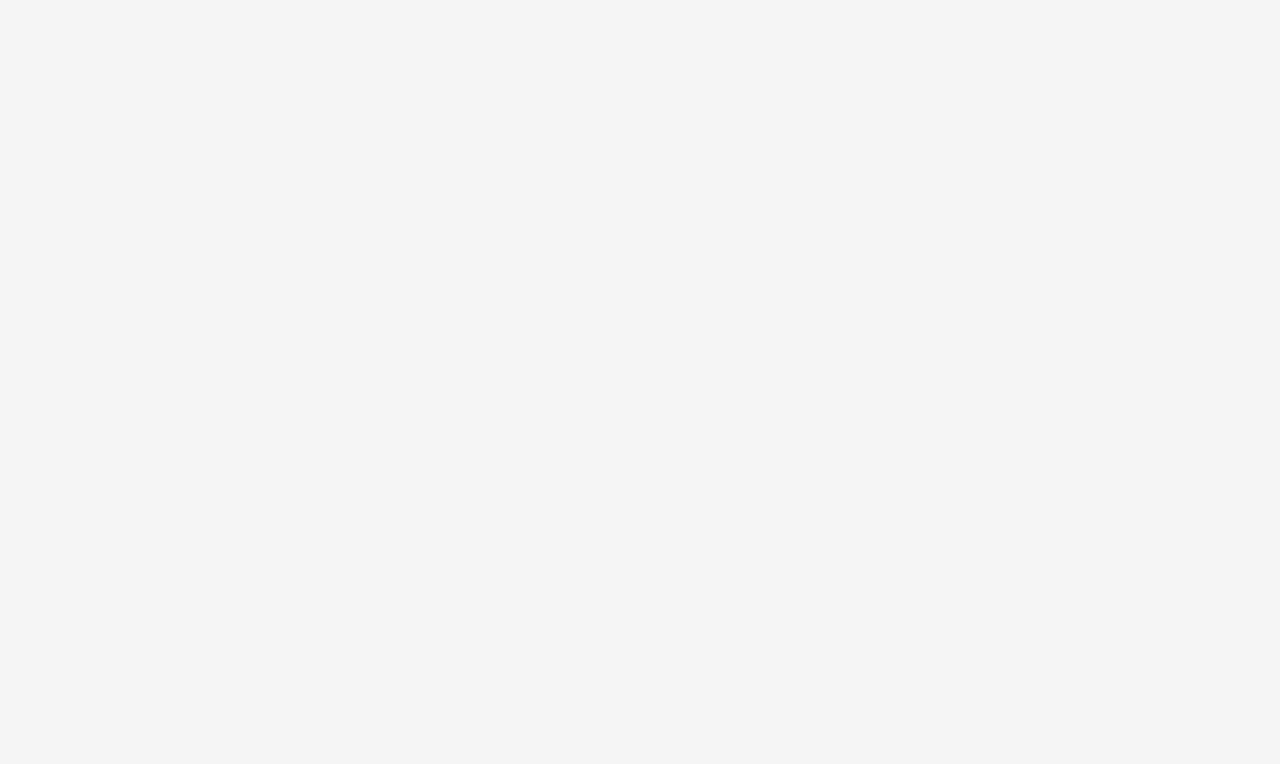
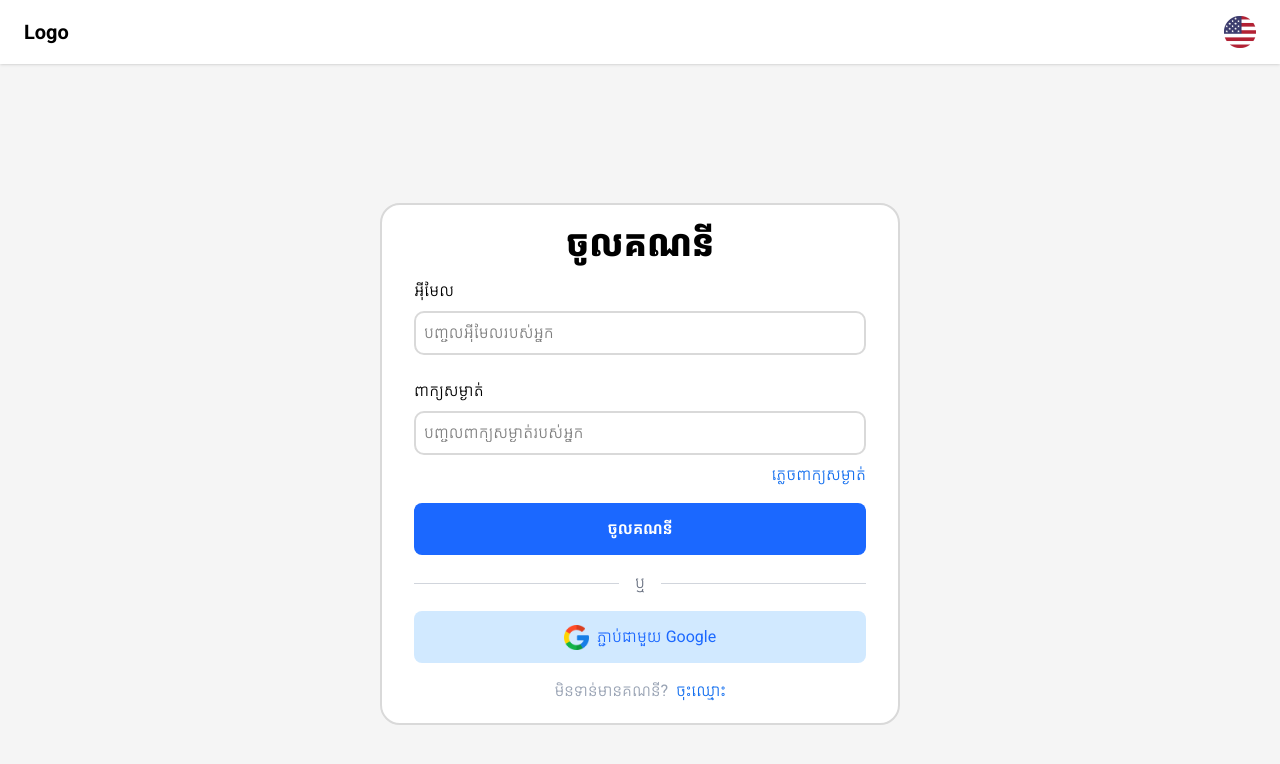
Before and after one commit to ITC-Sharing/ITC-sharing-frontend, a Vue app: page /auth/login in a window 1280 px wide. Before the commit this address had no page. Shown: the top 764 px of the page. Built offline with nearby package versions, Linux system fonts and the light colour scheme.

Commit message:
fix reponsive navbar, login, register, add new navbar, layout for auth, fix router

```diff
--- a/src/components/NavBar.vue
+++ b/src/components/NavBar.vue
@@ -1,9 +1,9 @@
 <template>
   <nav class="bg-white shadow-sm fixed top-0 left-0 w-full z-50">
     <div class="max-w-7xl mx-auto px-6">
-      <div class="flex items-center justify-between h-16">
+      <div class="flex items-center justify-between py-4 relative">
         <!-- Left Section -->
-        <div class="flex items-center gap-4">
+        <div class="flex items-center">
           <!-- Mobile Menu Button -->
           <button @click="toggleMenu" class="md:hidden text-2xl">
             <svg
@@ -28,34 +28,37 @@
 
         <!-- Center Section -->
         <!-- Mobile Logo -->
-        <router-link to="/" class="md:hidden text-xl font-bold">Logo</router-link>
+        <router-link
+          to="/"
+          class="md:hidden absolute left-1/2 transform -translate-x-1/2 text-xl font-bold"
+          >Logo</router-link
+        >
 
         <!-- Desktop Menu -->
-        <ul class="hidden md:flex gap-8 font-semibold text-black text-lg ml-22">
+        <ul
+          class="hidden md:flex gap-8 font-semibold text-black text-lg absolute left-1/2 transform -translate-x-1/2"
+        >
           <router-link to="/" class="hover:text-[#008CB9]">ទំព័រដើម</router-link>
           <router-link to="/documents" class="hover:text-[#008CB9]">ឯកសារ</router-link>
           <router-link to="/books" class="hover:text-[#008CB9]">សៀវភៅ</router-link>
         </ul>
 
         <!-- Right Section -->
-        <div class="flex items-center gap-4">
-          <img src="/src/assets/images/english.png" class="w-8 h-8 cursor-pointer" alt="English" />
-          <svg
-            xmlns="http://www.w3.org/2000/svg"
-            fill="none"
-            viewBox="0 0 24 24"
-            stroke-width="1.5"
-            stroke="currentColor"
-            class="size-6 md:hidden w-8 h-8"
-          >
-            <path
-              stroke-linecap="round"
-              stroke-linejoin="round"
-              d="M17.982 18.725A7.488 7.488 0 0 0 12 15.75a7.488 7.488 0 0 0-5.982 2.975m11.963 0a9 9 0 1 0-11.963 0m11.963 0A8.966 8.966 0 0 1 12 21a8.966 8.966 0 0 1-5.982-2.275M15 9.75a3 3 0 1 1-6 0 3 3 0 0 1 6 0Z"
-            />
-          </svg>
+        <div class="flex items-center">
+          <img
+            src="/src/assets/images/english.png"
+            class="md:w-8 md:h-8 w-7 h-7 cursor-pointer mr-4 md:gap-4"
+            alt="English"
+          />
+          <RouterLink to="/auth/login">
+            <svg xmlns="http://www.w3.org/2000/svg" viewBox="0 0 640 640" class="w-8 h-8 md:hidden">
+              <path
+                d="M320 312C386.3 312 440 258.3 440 192C440 125.7 386.3 72 320 72C253.7 72 200 125.7 200 192C200 258.3 253.7 312 320 312zM290.3 368C191.8 368 112 447.8 112 546.3C112 562.7 125.3 576 141.7 576L498.3 576C514.7 576 528 562.7 528 546.3C528 447.8 448.2 368 349.7 368L290.3 368z"
+              />
+            </svg>
+          </RouterLink>
 
-          <RouterLink to="/login">
+          <RouterLink to="/auth/login">
             <ButtonPrimary text="ចូលគណនី" class="hidden md:block" />
           </RouterLink>
         </div>
--- /dev/null
+++ b/src/components/NavBarAuth.vue
@@ -0,0 +1,26 @@
+<template>
+  <nav class="bg-white shadow-sm">
+    <div class="max-w-7xl mx-auto px-6">
+      <div class="flex items-center justify-between py-4">
+        <!-- Logo -->
+        <router-link to="/" class="text-xl font-bold">Logo</router-link>
+
+        <!-- language -->
+        <div class="flex items-center gap-4">
+          <img src="/src/assets/images/english.png" class="w-8 h-8 cursor-pointer" alt="English" />
+        </div>
+      </div>
+    </div>
+  </nav>
+</template>
+
+<script setup lang="ts">
+// import { ref } from 'vue'
+// import ButtonPrimary from '@/components/ButtonPrimary.vue'
+
+// const isOpen = ref(false)
+
+// const toggleMenu = () => {
+//   isOpen.value = !isOpen.value
+// }
+</script>
--- a/src/layouts/UserLayout.vue
+++ b/src/layouts/UserAuthLayout.vue
@@ -1,12 +1,12 @@
 <template>
   <div>
-    <NavBar />
-    <main class="pt-25">
+    <NavBarAuth />
+    <main class="min-h-screen flex items-center justify-center">
       <RouterView />
     </main>
   </div>
 </template>
 <script setup lang="ts">
-import NavBar from '@/components/NavBar.vue'
+import NavBarAuth from '@/components/NavBarAuth.vue';
 import { RouterView } from 'vue-router'
 </script>
--- a/src/router/index.ts
+++ b/src/router/index.ts
@@ -1,21 +1,58 @@
 import { createRouter, createWebHistory } from 'vue-router'
+
+const routes = [
+  // Public pages
+  {
+    path: '/',
+    component: () => import('@/layouts/UserLayout.vue'),
+    children: [
+      {
+        path: '',
+        name: 'home',
+        component: () => import('@/views/HomeView.vue'),
+      },
+      {
+        path: 'documents',
+        name: 'documents',
+        component: () => import('@/views/DocumentView.vue'),
+      },
+      {
+        path: 'books',
+        name: 'books',
+        component: () => import('@/views/BookView.vue'),
+      },
+    ],
+  },
+
+  // Auth pages
+  {
+    path: '/auth',
+    component: () => import('@/layouts/UserAuthLayout.vue'),
+    children: [
+      {
+        path: 'login',
+        name: 'login',
+        component: () => import('@/views/LoginView.vue'),
+      },
+      {
+        path: 'register',
+        name: 'register',
+        component: () => import('@/views/RegisterView.vue'),
+      },
+    ],
+  },
+
+  // 404 page
+  {
+    path: '/:pathMatch(.*)*',
+    name: 'not-found',
+    component: () => import('@/views/NotFoundView.vue'),
+  },
+]
 
 const router = createRouter({
   history: createWebHistory(import.meta.env.BASE_URL),
-  routes: [
-    {
-      path: '/',
-      component: () => import('@/layouts/UserLayout.vue'),
-      children: [
-        {path: '', name: 'home', component: () => import('@/views/HomeView.vue')},
-        {path: 'documents', name: 'documents', component: () => import('@/views/DocumentView.vue')},
-        {path: 'books', name: 'books', component: () => import('@/views/BookView.vue')},
-        {path: 'login', name: 'login', component: () => import('@/views/LoginView.vue')},
-        {path: 'register', name: 'register', component: () => import('@/views/RegisterView.vue')}
-      ]
-    },
-
-  ],
+  routes,
 })
 
 export default router
--- a/src/views/LoginView.vue
+++ b/src/views/LoginView.vue
@@ -1,6 +1,6 @@
 <script lang="ts" setup>
 import { reactive } from 'vue'
-import { useRouter, RouterLink } from 'vue-router'
+import {RouterLink } from 'vue-router'
 
 // Define the structure of the form
 interface Form {
@@ -61,10 +61,10 @@ const submitForm = (e: Event) => {
 </script>
 
 <template>
-  <div class="flex flex-col items-center justify-center h-screen">
-    <div class="md:w-130 w-80 h-fit bg-white border-2 border-[#D9D9D9] rounded-[20px]">
-      <h1 class="text-[36px] font-bold flex justify-center mt-5">ចូលគណនី</h1>
-      <form @submit="submitForm" class="m-10 flex flex-col gap-4">
+  <div class="flex flex-col">
+    <div class="md:w-130 w-80 h-fit bg-white border-2 border-[#D9D9D9] rounded-[20px] px-8">
+      <h1 class="text-[36px] font-bold flex justify-center mt-3">ចូលគណនី</h1>
+      <form @submit="submitForm" class="mt-2 mb-5 flex flex-col gap-4">
         <div class="flex flex-col gap-2">
           <label for="email">អ៊ីមែល</label>
           <input
@@ -89,10 +89,11 @@ const submitForm = (e: Event) => {
             v-model="form.password"
             class="border-2 border-[#D9D9D9] rounded-[10px] p-2 focus:outline-none focus:ring-2 focus:ring-[#1B68FF]"
           />
-          <p class="text-red-500 text-sm">{{ errors.password }}</p>
+          <div class="flex justify-between">
+            <p class="text-red-500 text-sm">{{ errors.password }}</p>
+            <span class="text-[#1570EF] flex justify-end">ភ្លេចពាក្យសម្ងាត់</span>
+          </div>
         </div>
-
-        <span class="text-[#1570EF] flex justify-end">ភ្លេចពាក្យសម្ងាត់</span>
         <button
           type="submit"
           class="w-full h-13 text-white rounded-lg bg-[#1B68FF] cursor-pointer hover:bg-[#093ABE] transition font-semibold"
@@ -108,7 +109,7 @@ const submitForm = (e: Event) => {
 
         <button
           type="button"
-          class="w-full h-13 border-2 border-[#D1E9FF] text-[#1B68FF] rounded-lg bg-[#D1E9FF] hover:bg-[#9ccfff] hover:border-[#9ccfff] flex items-center justify-center gap-2 cursor-pointer"
+          class="w-full h-13 text-[#1B68FF] rounded-lg bg-[#D1E9FF] hover:bg-[#9ccfff] flex items-center justify-center gap-2 cursor-pointer"
         >
           <img src="/src/assets/images/google.png" alt="" width="25" height="25" />
           <p>ភ្ជាប់ជាមួយ Google</p>
@@ -116,7 +117,7 @@ const submitForm = (e: Event) => {
 
         <div class="flex justify-center gap-2">
           <span class="text-[#98A2B3]">មិនទាន់មានគណនី?</span>
-          <RouterLink to="/register" class="text-[#1570EF]">ចុះឈ្មោះ</RouterLink>
+          <RouterLink to="/auth/register" class="text-[#1570EF]">ចុះឈ្មោះ</RouterLink>
         </div>
       </form>
     </div>
--- /dev/null
+++ b/src/views/NotFoundView.vue
@@ -0,0 +1,3 @@
+<template>
+    <h1>404 - Page Not Found</h1>
+</template>
--- a/src/views/RegisterView.vue
+++ b/src/views/RegisterView.vue
@@ -117,8 +117,7 @@ function submitForm(e: Event) {
 </script>
 
 <template>
-  <div class="min-h-screen bg-gray-100 flex items-center justify-center p-6">
-    <div class="w-180 h-fit bg-white border-2 border-[#D9D9D9] rounded-[20px] p-10">
+  <div class="md:w-180 w-80 h-fit bg-white border-2 border-[#D9D9D9] rounded-[20px] px-8 py-6">
     <h1 class="text-[36px] font-bold flex justify-center items-center mb-3">បង្កើតគណនី</h1>
 
     <form @submit="submitForm" class="grid grid-cols-1 md:grid-cols-2 gap-5">
@@ -228,8 +227,7 @@ function submitForm(e: Event) {
     </button>
     <div class="flex justify-center gap-2 mt-5">
       <span>មានគណនីរួចហើយ?</span>
-        <RouterLink to="/login" class="text-[#1B68FF] ml-2">ចូលគណនី</RouterLink>
-      </div>
+      <RouterLink to="/auth/login" class="text-[#1B68FF] ml-2">ចូលគណនី</RouterLink>
     </div>
   </div>
 </template>
```
Lines whose indentation alone changed are shown as unchanged.
